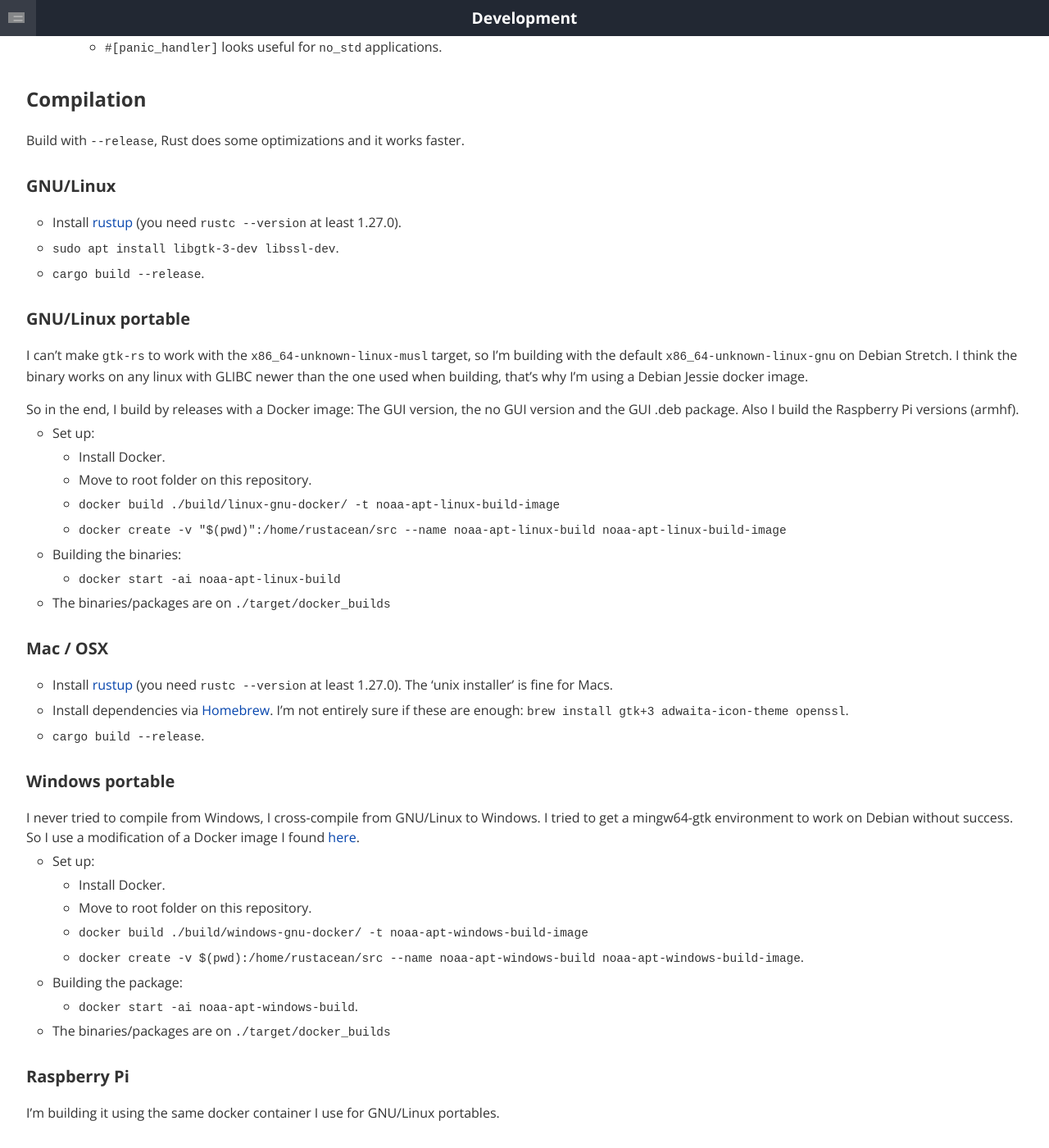
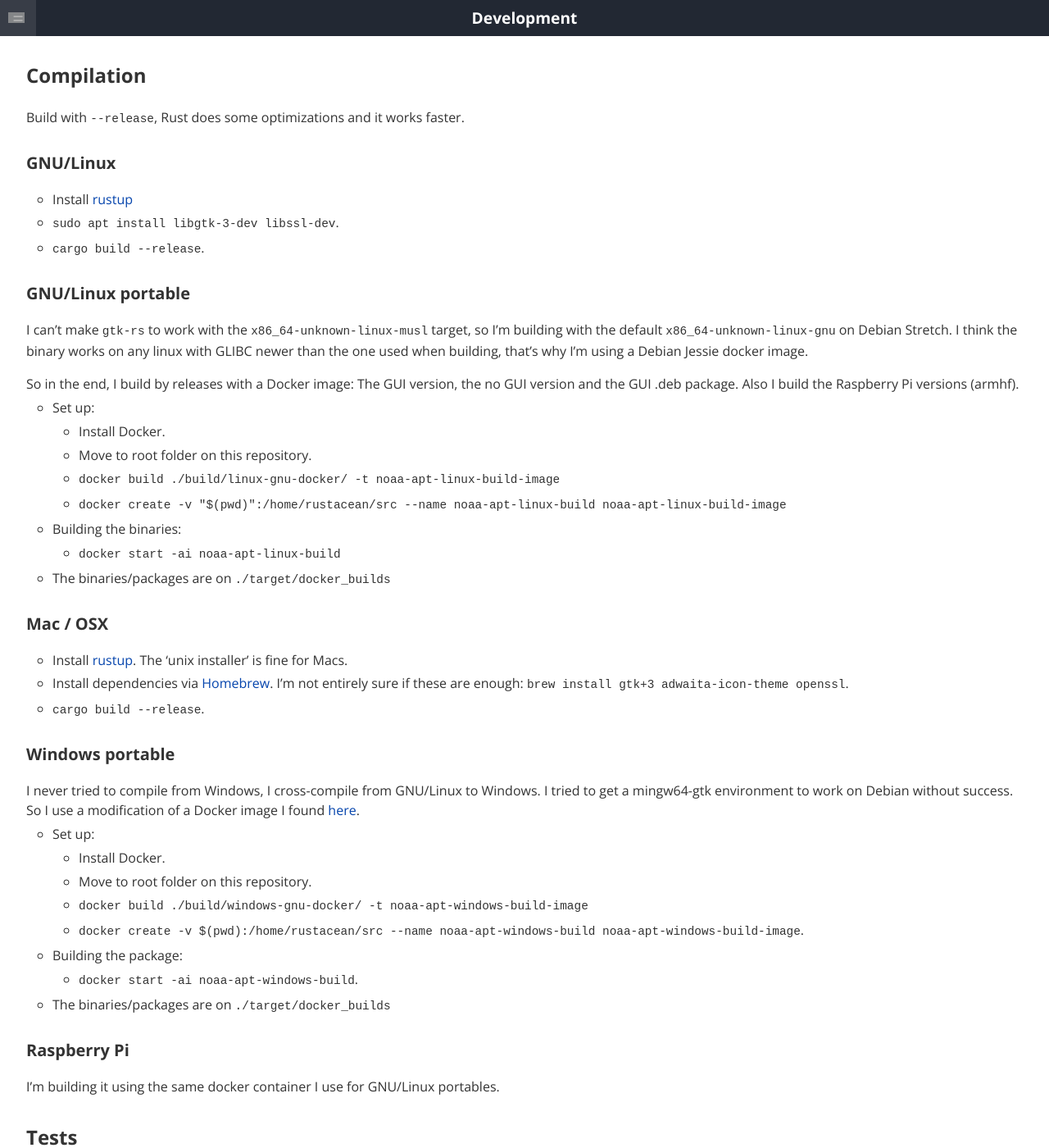
Before and after one commit to martinber/noaa-apt, a Jekyll site: the page built from docs/development.md, in a window 1280 px wide and 1400 px high, scrolled down 2592 px. Shown: the whole window at 82% size. Built offline with Jekyll 4.4.1, drawn with Linux system fonts in a browser that asks for light colours; some of the changed text lies outside the part shown.

```diff
--- a/Cargo.toml
+++ b/Cargo.toml
@@ -25,7 +25,7 @@ argparse = "0.2.2"
 chrono = "0.4.10"
 directories = "2.0.2"
 filetime = "0.2.8"
-gcd = "1.2.0"
+gcd = "2.0.1"
 hound = "3.4.0"
 itertools = "0.8.2"
 log = "0.4.8"
@@ -33,14 +33,14 @@ png = "0.15.3"
 reqwest = { version = "0.10.1", features = [ "blocking" ] }
 rustfft = "3.0.1"
 serde = { version = "1.0.104", features = ["derive"] }
-simple_logger = "1.4.0"
+simple_logger = "1.5.0"
 toml = "0.5.6"
 
 # openssl is a indirect dependency because of reqwest, I have to add openssl as
 # a direct dependency if I want to enable the "vendored" feature, but for
 # Windows it breaks the build. Looks like adding it as an optional dependency is
 # working for both cases
-openssl = { version = "0.10.26", optional = true }
+openssl = { version = "0.10.27", optional = true }
 
 gtk = { version = "0.8.0", optional = true, features = ["v3_16"] }
 gdk = { version = "0.12.0", optional = true }
--- a/docs/development.md
+++ b/docs/development.md
@@ -154,8 +152,7 @@ Build with `--release`, Rust does some optimizations and it works faster.
 
 ### GNU/Linux
 
-- Install [rustup](https://rustup.rs/) (you need `rustc --version` at least
-  1.27.0).
+- Install [rustup](https://rustup.rs/)
 
 - `sudo apt install libgtk-3-dev libssl-dev`.
 
@@ -190,8 +187,7 @@ GUI version and the GUI .deb package. Also I build the Raspberry Pi versions
 
 ### Mac / OSX
 
-- Install [rustup](https://rustup.rs/) (you need `rustc --version` at least
-  1.27.0). The 'unix installer' is fine for Macs.
+- Install [rustup](https://rustup.rs/). The 'unix installer' is fine for Macs.
 
 - Install dependencies via [Homebrew](https://brew.sh/). I'm not entirely sure
   if these are enough:
```
Also changed, not shown: other parts of docs/development.md (+0 -2 lines), 1 other file.
